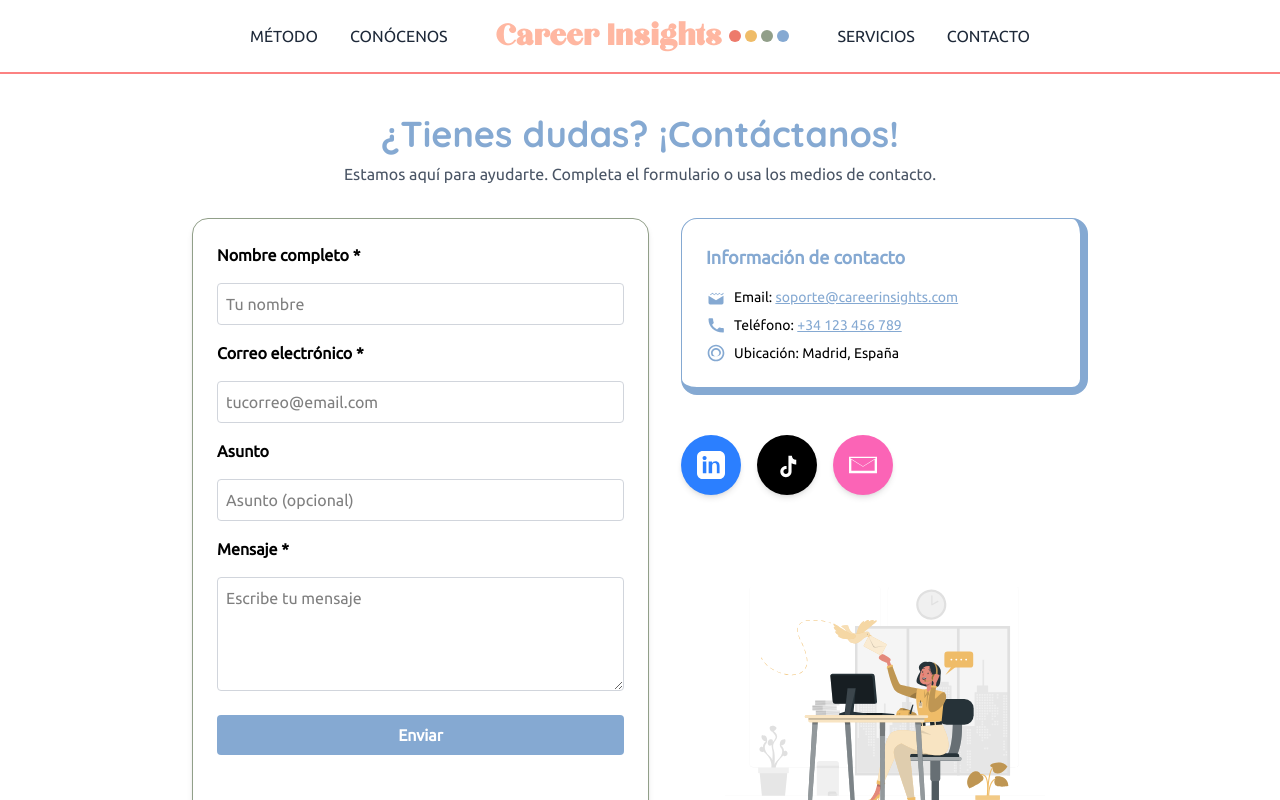
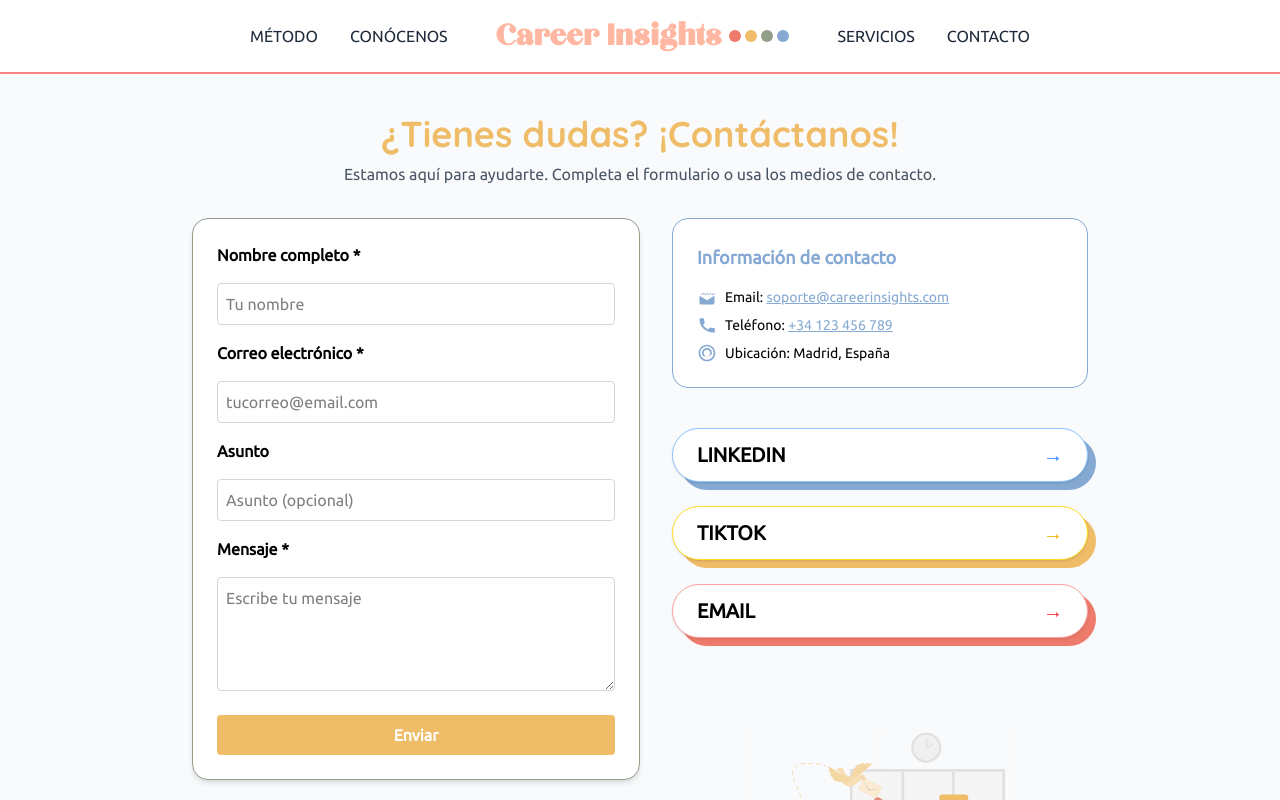
Before and after one commit to CareerInsights/Career-Insights, a React (Vite) app: page /contacto in a window 1280 px wide. Shown: the top 800 px of the page. Built offline with nearby package versions, Linux system fonts and the light colour scheme; no server answers.

Commit message:
fix(contact): limit card and form width for better layout and modern look

```diff
--- a/src/pages/Contact.tsx
+++ b/src/pages/Contact.tsx
@@ -1,5 +1,6 @@
 import React, { useState } from "react";
 import contacUs from "../assets/image/Contact us-rafiki.svg"
+import { Link } from "react-router-dom";
 
 const initialForm = {
   name: "",
@@ -36,18 +37,18 @@
   };
 
   return (
-    <section className="w-full min-h-screen flex flex-col items-center py-10 px-4 bg-white">
+    <section className="w-full min-h-screen flex flex-col items-center py-10 px-4 bg-gray-50">
       <div className="max-w-4xl w-full">
-        <h1 className="text-3xl md:text-4xl font-bold text-center mb-2 font-quicksand text-[var(--color-logo-cuatro)]">
+        <h1 className="text-3xl md:text-4xl font-bold text-center mb-2 font-quicksand text-logo-dos">
           ¿Tienes dudas? ¡Contáctanos!
         </h1>
         <p className="text-center text-gray-600 mb-8">
           Estamos aquí para ayudarte. Completa el formulario o usa los medios de contacto.
         </p>
-        <div className="flex flex-col md:flex-row gap-8">
+        <div className="flex flex-col md:flex-row gap-8 w-full justify-center items-start">
           {/* Formulario */}
           <form
-            className="flex-1 bg-white rounded-2xl shadow-md p-6 flex flex-col gap-4 border border-[var(--color-logo-tres)]"
+            className="flex-1 bg-white rounded-2xl shadow-md p-6 flex flex-col gap-4 border border-logo-tres max-w-md mx-auto"
             onSubmit={handleSubmit}
             noValidate
           >
@@ -96,7 +97,7 @@
 
             <button
               type="submit"
-              className="mt-2 bg-[var(--color-logo-cuatro)] text-white font-bold py-2 rounded hover:bg-[var(--color-logo-tres)] transition-colors"
+              className="mt-2 bg-logo-dos text-white font-bold py-2 rounded hover:bg-logo-cuatro transition-colors"
             >
               Enviar
             </button>
@@ -106,41 +107,53 @@
           </form>
 
           {/* Info de contacto y redes */}
-          <div className="flex-1 flex flex-col gap-6 justify-between items-center md:items-start ">
-            <div className="bg-white rounded-2xl p-6 border border-r-8 border-b-8 border-[var(--color-logo-cuatro)] w-full flex flex-col gap-2">
-              <h2 className="font-bold mb-2 text-lg text-[var(--color-logo-cuatro)]">Información de contacto</h2>
+          <div className="flex-1 flex flex-col gap-6 justify-between items-center md:items-start max-w-md mx-auto">
+            <div className="bg-white rounded-2xl p-6 border border-logo-cuatro w-full flex flex-col gap-2">
+              <h2 className="font-bold mb-2 text-lg text-logo-cuatro">Información de contacto</h2>
               <div className="flex items-center gap-2">
-                <svg className="text-[var(--color-logo-cuatro)]" width="20" height="20" fill="currentColor" viewBox="0 0 24 24"><path d="M21 8V7l-3 2-2-2-2 2-2-2-2 2-2-2-3 2v1l3-2 2 2 2-2 2 2 2-2 3 2z"/><path d="M21 10.5V19a2 2 0 0 1-2 2H5a2 2 0 0 1-2-2v-8.5l9 5.25 9-5.25z"/></svg>
-                <span className="text-sm">Email: <a href="mailto:soporte@careerinsights.com" className="text-[var(--color-logo-cuatro)] underline">soporte@careerinsights.com</a></span>
+                <svg className="text-logo-cuatro" width="20" height="20" fill="currentColor" viewBox="0 0 24 24"><path d="M21 8V7l-3 2-2-2-2 2-2-2-2 2-2-2-3 2v1l3-2 2 2 2-2 2 2 2-2 3 2z"/><path d="M21 10.5V19a2 2 0 0 1-2 2H5a2 2 0 0 1-2-2v-8.5l9 5.25 9-5.25z"/></svg>
+                <span className="text-sm">Email: <a href="mailto:soporte@careerinsights.com" className="text-logo-cuatro underline">soporte@careerinsights.com</a></span>
               </div>
               <div className="flex items-center gap-2">
-                <svg className="text-[var(--color-logo-cuatro)]" width="20" height="20" fill="currentColor" viewBox="0 0 24 24"><path d="M6.62 10.79a15.053 15.053 0 0 0 6.59 6.59l2.2-2.2a1 1 0 0 1 1.11-.21c1.21.49 2.53.76 3.88.76a1 1 0 0 1 1 1V20a1 1 0 0 1-1 1C10.07 21 3 13.93 3 5a1 1 0 0 1 1-1h3.5a1 1 0 0 1 1 1c0 1.35.27 2.67.76 3.88a1 1 0 0 1-.21 1.11l-2.2 2.2z"/></svg>
-                <span className="text-sm">Teléfono: <a href="tel:+34123456789" className="text-[var(--color-logo-cuatro)] underline">+34 123 456 789</a></span>
+                <svg className="text-logo-cuatro" width="20" height="20" fill="currentColor" viewBox="0 0 24 24"><path d="M6.62 10.79a15.053 15.053 0 0 0 6.59 6.59l2.2-2.2a1 1 0 0 1 1.11-.21c1.21.49 2.53.76 3.88.76a1 1 0 0 1 1 1V20a1 1 0 0 1-1 1C10.07 21 3 13.93 3 5a1 1 0 0 1 1-1h3.5a1 1 0 0 1 1 1c0 1.35.27 2.67.76 3.88a1 1 0 0 1-.21 1.11l-2.2 2.2z"/></svg>
+                <span className="text-sm">Teléfono: <a href="tel:+34123456789" className="text-logo-cuatro underline">+34 123 456 789</a></span>
               </div>
               <div className="flex items-center gap-2">
-                <svg className="text-[var(--color-logo-cuatro)]" width="20" height="20" fill="currentColor" viewBox="0 0 24 24"><path d="M12 2C6.48 2 2 6.48 2 12s4.48 10 10 10 10-4.48 10-10S17.52 2 12 2zm0 18c-4.41 0-8-3.59-8-8s3.59-8 8-8 8 3.59 8 8-3.59 8-8 8zm0-14c-3.31 0-6 2.69-6 6 0 1.31.42 2.52 1.13 3.5C8.48 15.36 10.18 16 12 16s3.52-.64 4.87-1.5A5.978 5.978 0 0 0 18 12c0-3.31-2.69-6-6-6zm0 10c-2.21 0-4-1.79-4-4s1.79-4 4-4 4 1.79 4 4-1.79 4-4 4z"/></svg>
+                <svg className="text-logo-cuatro" width="20" height="20" fill="currentColor" viewBox="0 0 24 24"><path d="M12 2C6.48 2 2 6.48 2 12s4.48 10 10 10 10-4.48 10-10S17.52 2 12 2zm0 18c-4.41 0-8-3.59-8-8s3.59-8 8-8 8 3.59 8 8-3.59 8-8 8zm0-14c-3.31 0-6 2.69-6 6 0 1.31.42 2.52 1.13 3.5C8.48 15.36 10.18 16 12 16s3.52-.64 4.87-1.5A5.978 5.978 0 0 0 18 12c0-3.31-2.69-6-6-6zm0 10c-2.21 0-4-1.79-4-4s1.79-4 4-4 4 1.79 4 4-1.79 4-4 4z"/></svg>
                 <span className="text-sm">Ubicación: Madrid, España</span>
               </div>
             </div>
-            <div className="flex gap-4 mt-4">
-              <a href="#" className="bg-blue-500 hover:bg-blue-600 text-white p-3 rounded-full shadow-md transition-colors flex items-center justify-center  w-15 h-15" aria-label="LinkedIn">
-                <svg width="28" height="28" fill="currentColor" viewBox="0 0 24 24"><path d="M19 0h-14c-2.761 0-5 2.239-5 5v14c0 2.761 2.239 5 5 5h14c2.761 0 5-2.239 5-5v-14c0-2.761-2.239-5-5-5zm-11 19h-3v-10h3v10zm-1.5-11.268c-.966 0-1.75-.784-1.75-1.75s.784-1.75 1.75-1.75 1.75.784 1.75 1.75-.784 1.75-1.75 1.75zm13.5 11.268h-3v-5.604c0-1.337-.026-3.063-1.868-3.063-1.868 0-2.154 1.459-2.154 2.968v5.699h-3v-10h2.881v1.367h.041c.401-.761 1.381-1.563 2.841-1.563 3.039 0 3.6 2.001 3.6 4.601v5.595z"/></svg>
+            <div className="flex flex-col gap-6 w-full mt-4">
+              <a href="https://www.linkedin.com/company/careerinsights-es" target="_blank" rel="noopener noreferrer">
+                <div className="relative">
+                  <div className="absolute inset-0 rounded-full bg-logo-cuatro translate-x-2 translate-y-2 z-0"></div>
+                  <button className="relative w-full flex items-center justify-between px-6 py-3 rounded-full bg-white border border-blue-300 text-black font-semibold z-10 shadow hover:bg-logo-cuatro transition text-xl">
+                    LINKEDIN <span className="text-blue-500">→</span>
+                  </button>
+                </div>
               </a>
-              <a href="#" className="bg-black hover:bg-gray-800 text-white p-3 rounded-full shadow-md transition-colors flex items-center justify-center w-15 h-15" aria-label="TikTok">
-                {/* TikTok SVG oficial */}
-                <svg width="30" height="30"  fill="currentColor" viewBox="0 0 48 48" className="pe-1 w-30"><path d="M41.5 15.5c-3.6 0-6.5-2.9-6.5-6.5h-5.5v25.5c0 2.2-1.8 4-4 4s-4-1.8-4-4 1.8-4 4-4c.3 0 .7 0 1 .1v-5.1c-.3 0-.7-.1-1-.1-5 0-9 4-9 9s4 9 9 9 9-4 9-9V21.2c1.8 1.1 3.9 1.8 6.1 1.8h1.4v-7.5h-1.4z"/></svg>
+              <a href="https://www.tiktok.com/@career_in_sights?is_from_webapp=1&sender_device=pc" target="_blank" rel="noopener noreferrer">
+                <div className="relative">
+                  <div className="absolute inset-0 rounded-full bg-logo-dos translate-x-2 translate-y-2 z-0"></div>
+                  <button className="relative w-full flex items-center justify-between px-6 py-3 rounded-full bg-white border border-yellow-300 text-black font-semibold z-10 shadow hover:bg-logo-dos transition text-xl">
+                    TIKTOK <span className="text-yellow-500">→</span>
+                  </button>
+                </div>
               </a>
-              <a href="mailto:soporte@careerinsights.com" className="bg-pink-400 hover:bg-pink-500 text-white p-3 rounded-full shadow-md transition-colors flex items-center justify-center  w-15 h-15" aria-label="Email">
-                <svg width="28" height="28" fill="currentColor" viewBox="0 0 24 24"><path d="M12 13.065l-11.2-7.065h22.4l-11.2 7.065zm-12-8.065v14h24v-14h-24zm22 2.236v9.764h-20v-9.764l10 6.299 10-6.299z"/></svg>
+              <a href="mailto:soporte@careerinsights.com">
+                <div className="relative">
+                  <div className="absolute inset-0 rounded-full bg-logo-uno translate-x-2 translate-y-2 z-0"></div>
+                  <button className="relative w-full flex items-center justify-between px-6 py-3 rounded-full bg-white border border-red-300 text-black font-semibold z-10 shadow hover:bg-logo-uno transition text-xl">
+                    EMAIL <span className="text-red-500">→</span>
+                  </button>
+                </div>
               </a>
             </div>
             <div className="hidden md:block mt-8 w-full">
-              {/* Ilustración decorativa, reemplaza el src por la imagen de Storyset que prefieras */}
               <img src={contacUs} alt="Ilustración contacto" className="w-100  max-w-xs mx-auto" />
             </div>
           </div>
         </div>
-        {/* Ilustración en mobile */}
         <div className="block md:hidden mt-8 w-full">
           <img src={contacUs} alt="Ilustración contacto" className="w-full max-w-xs mx-auto" />
         </div>
```
